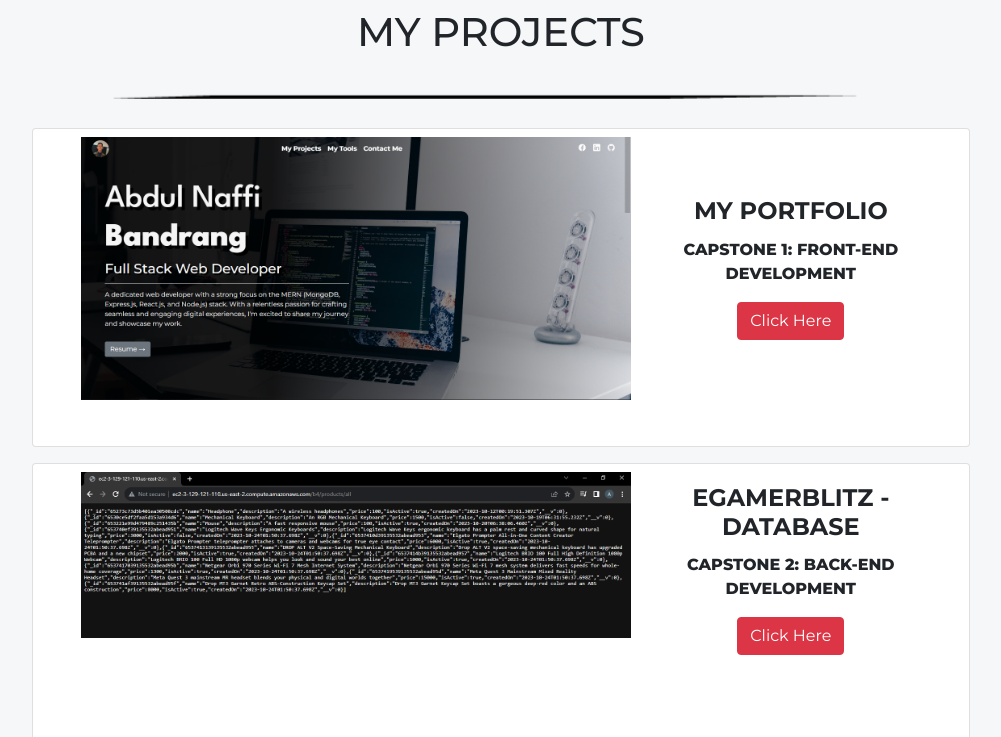
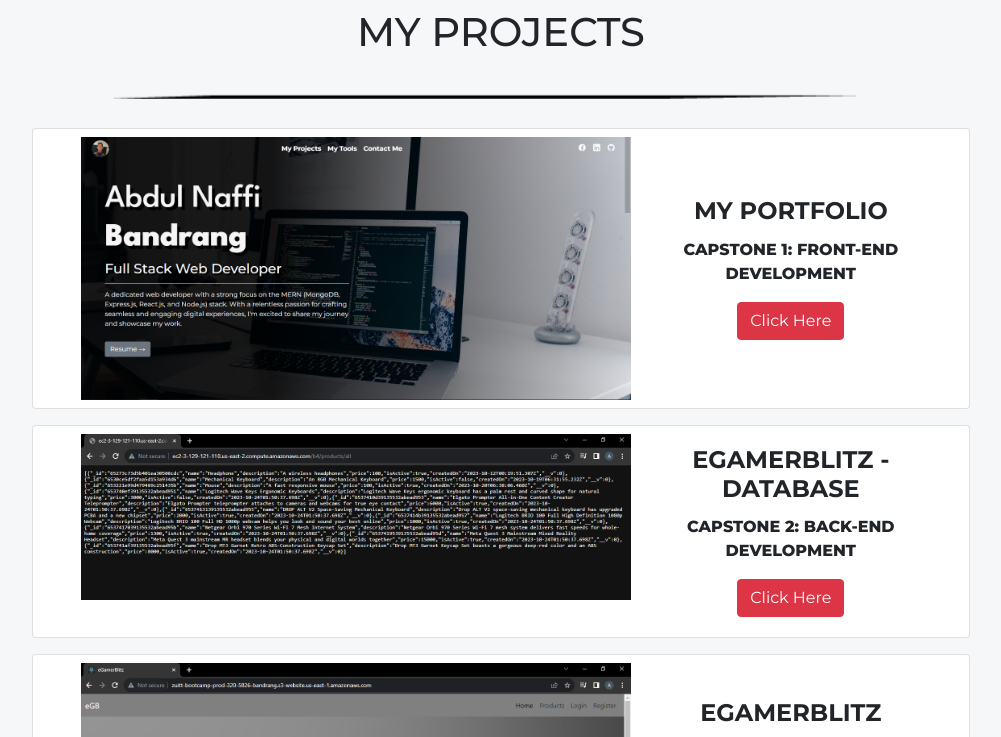
Before and after one commit to NaffiBandrang/mywebportfolio, a plain HTML site: page index.html in a window 1280 px wide. Shown: the part 840-1577 px from the top of the page, without its empty margins (139-1140 px from the left). Drawn offline with nearby package versions, Linux system fonts and the light colour scheme; a script that the page names is missing.

Commit message:
Update index.css

```diff
--- a/index.css
+++ b/index.css
@@ -148,9 +148,6 @@ nav {
     font-weight: bold;
 }
 
-.card {
-    min-height: 25%;
-}
 /* Tools CSS */
 
 #c-tools {
```
